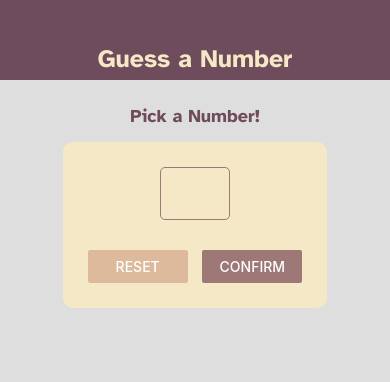
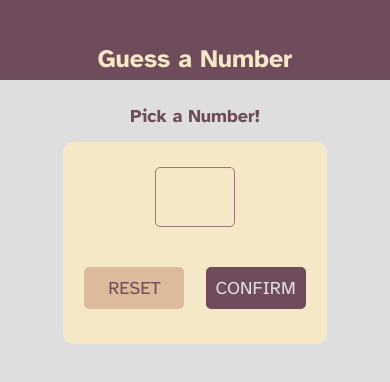
Before and after one commit to gideongurning31/react-native-noob, a React Native app: screen / in a window 390 px wide. Shown: the top 382 px of the page. Built offline with nearby package versions, Linux system fonts and the light colour scheme.

Commit message:
Create & implements custom buttons

```diff
--- a/screens/GameCard.js
+++ b/screens/GameCard.js
@@ -1,6 +1,7 @@
 import React from 'react';
-import { StyleSheet, Button } from 'react-native';
-import { globalStyles, palette } from '../constants/globalStyles';
+import { StyleSheet } from 'react-native';
+import { globalStyles } from '../constants/globalStyles';
+import BtnPrimary from './widgets/BtnPrimary';
 import BoldText from './widgets/BoldText';
 import StdText from './widgets/StdText';
 import Card from './widgets/Card';
@@ -10,7 +11,7 @@ export default ({ selectedNumber, startGame }) => {
     <Card style={styles.summaryContainer}>
       <StdText>You've picked:</StdText>
       <BoldText style={globalStyles.selectedNumber}>{selectedNumber}</BoldText>
-      <Button title='START GAME' color={palette.dark2} onPress={() => startGame(selectedNumber)} />
+      <BtnPrimary onPress={() => startGame(selectedNumber)}>START GAME</BtnPrimary>
     </Card>
   );
 };
--- a/screens/PlayGame.js
+++ b/screens/PlayGame.js
@@ -1,6 +1,8 @@
 import React, { useState, useRef } from 'react';
 import { StyleSheet, View, Text, Button, Image, Alert } from 'react-native';
 import { globalStyles, palette } from '../constants/globalStyles';
+import BtnPrimary from './widgets/BtnPrimary';
+import BtnAccent from './widgets/BtnAccent';
 import StdText from './widgets/StdText';
 import Card from './widgets/Card';
 
@@ -39,10 +41,10 @@ export default ({ usersNumber, restartGame }) => {
     return (
       <View style={styles.buttonContainer}>
         <View style={styles.button}>
-          <Button title='LOWER' color={palette.dark1} onPress={answerHandler.bind(this, 'lower')} />
+          <BtnAccent onPress={answerHandler.bind(this, 'lower')}>LOWER</BtnAccent>
         </View>
         <View style={styles.button}>
-          <Button title='GREATER' color={palette.dark1} onPress={answerHandler.bind(this, 'greater')} />
+          <BtnPrimary onPress={answerHandler.bind(this, 'greater')}>GREATER</BtnPrimary>
         </View>
       </View>
     );
@@ -53,7 +55,7 @@ export default ({ usersNumber, restartGame }) => {
       {!gameOver() && <StdText style={styles.cardText}>Is your number greater or lower than:</StdText>}
       {gameOver() && (
         <StdText style={styles.cardText}>
-          It took <Text style={styles.bold}>{count.current}</Text> turns to guess your number, here's your reward
+          It took <Text style={styles.bold}>{count.current}</Text> turns to guess your number, here's your reward:
         </StdText>
       )}
 
@@ -63,7 +65,7 @@ export default ({ usersNumber, restartGame }) => {
       {!gameOver() && displayButtons()}
       {gameOver() && (
         <View style={styles.button}>
-          <Button title='RESTART' color={palette.dark1} onPress={restartGame} />
+          <BtnPrimary onPress={restartGame}>RESTART</BtnPrimary>
         </View>
       )}
     </Card>
--- a/screens/StartGame.js
+++ b/screens/StartGame.js
@@ -1,9 +1,11 @@
 import React, { useState } from 'react';
-import { StyleSheet, View, Button, TouchableWithoutFeedback, Keyboard, Alert } from 'react-native';
+import { StyleSheet, View, TouchableWithoutFeedback, Keyboard, Alert } from 'react-native';
 import { palette } from '../constants/globalStyles';
 import Card from './widgets/Card';
 import NumberInput from './widgets/NumberInput';
 import BoldText from './widgets/BoldText';
+import BtnPrimary from './widgets/BtnPrimary';
+import BtnAccent from './widgets/BtnAccent';
 import GameCard from './GameCard';
 
 export default ({ startGame }) => {
@@ -40,12 +42,8 @@ export default ({ startGame }) => {
         <Card>
           <NumberInput maxLength={2} value={inputValue} onChangeText={inputHandler} />
           <View style={styles.buttonContainer}>
-            <View style={styles.button}>
-              <Button title='Reset' color={palette.light1} onPress={onReset} />
-            </View>
-            <View style={styles.button}>
-              <Button title='Confirm' color={palette.dark2} onPress={confirmHandler} />
-            </View>
+            <BtnAccent onPress={onReset}>RESET</BtnAccent>
+            <BtnPrimary onPress={confirmHandler}>CONFIRM</BtnPrimary>
           </View>
         </Card>
         {isConfirmed && <GameCard selectedNumber={selectedNumber} startGame={startGame} />}
--- /dev/null
+++ b/screens/widgets/BtnAccent.js
@@ -0,0 +1,28 @@
+import React from 'react';
+import { StyleSheet, View, TouchableOpacity } from 'react-native';
+import { palette } from '../../constants/globalStyles';
+import StdText from './StdText';
+
+export default props => {
+  return (
+    <TouchableOpacity onPress={props.onPress} activeOpacity={0.5}>
+      <View style={{ ...styles.button, ...props.style }}>
+        <StdText style={styles.text}>{props.children}</StdText>
+      </View>
+    </TouchableOpacity>
+  );
+};
+
+const styles = StyleSheet.create({
+  button: {
+    backgroundColor: palette.light1,
+    padding: 10,
+    margin: 10,
+    minWidth: 100,
+    borderRadius: 5
+  },
+  text: {
+    color: palette.dark1,
+    textAlign: 'center'
+  }
+});
--- /dev/null
+++ b/screens/widgets/BtnPrimary.js
@@ -0,0 +1,28 @@
+import React from 'react';
+import { StyleSheet, View, TouchableOpacity } from 'react-native';
+import { palette } from '../../constants/globalStyles';
+import StdText from './StdText';
+
+export default props => {
+  return (
+    <TouchableOpacity onPress={props.onPress} activeOpacity={0.5}>
+      <View style={{ ...styles.button, ...props.style }}>
+        <StdText style={styles.text}>{props.children}</StdText>
+      </View>
+    </TouchableOpacity>
+  );
+};
+
+const styles = StyleSheet.create({
+  button: {
+    backgroundColor: palette.dark1,
+    padding: 10,
+    margin: 10,
+    minWidth: 100,
+    borderRadius: 5
+  },
+  text: {
+    color: palette.canvas,
+    textAlign: 'center'
+  }
+});
--- a/screens/widgets/NumberInput.js
+++ b/screens/widgets/NumberInput.js
@@ -23,6 +23,7 @@ const styles = StyleSheet.create({
     fontSize: 25,
     padding: 10,
     margin: 15,
-    width: 70
+    height: 60,
+    width: 80
   }
 });
```
